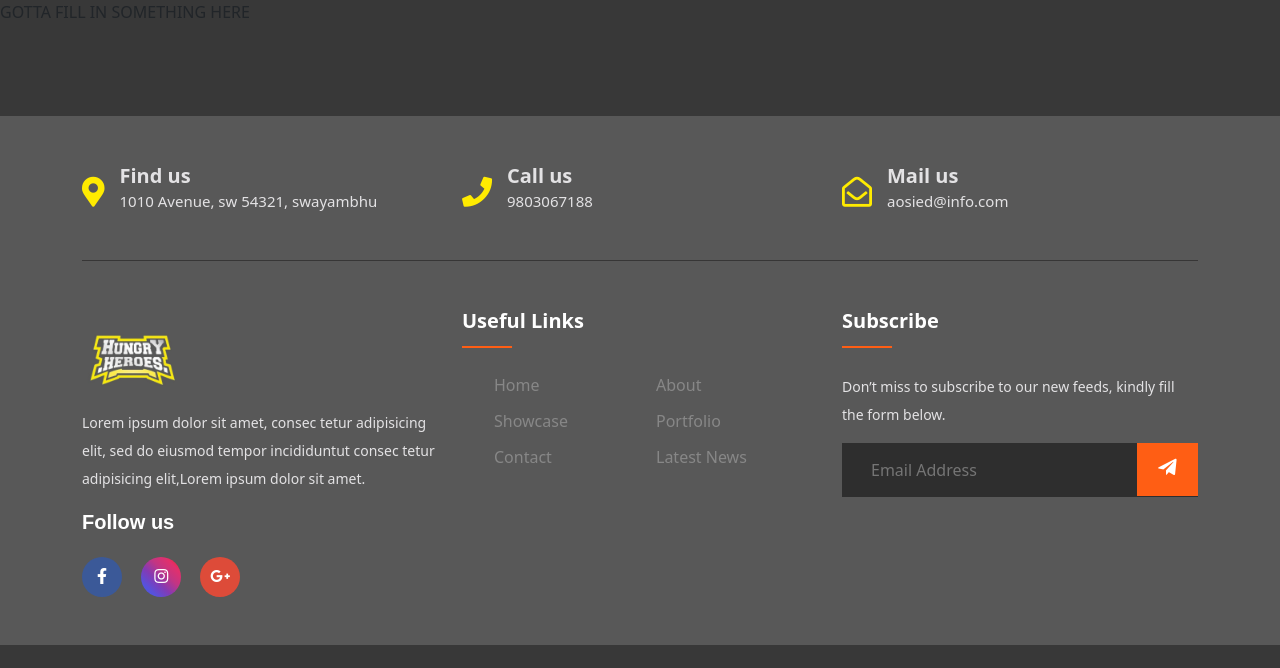
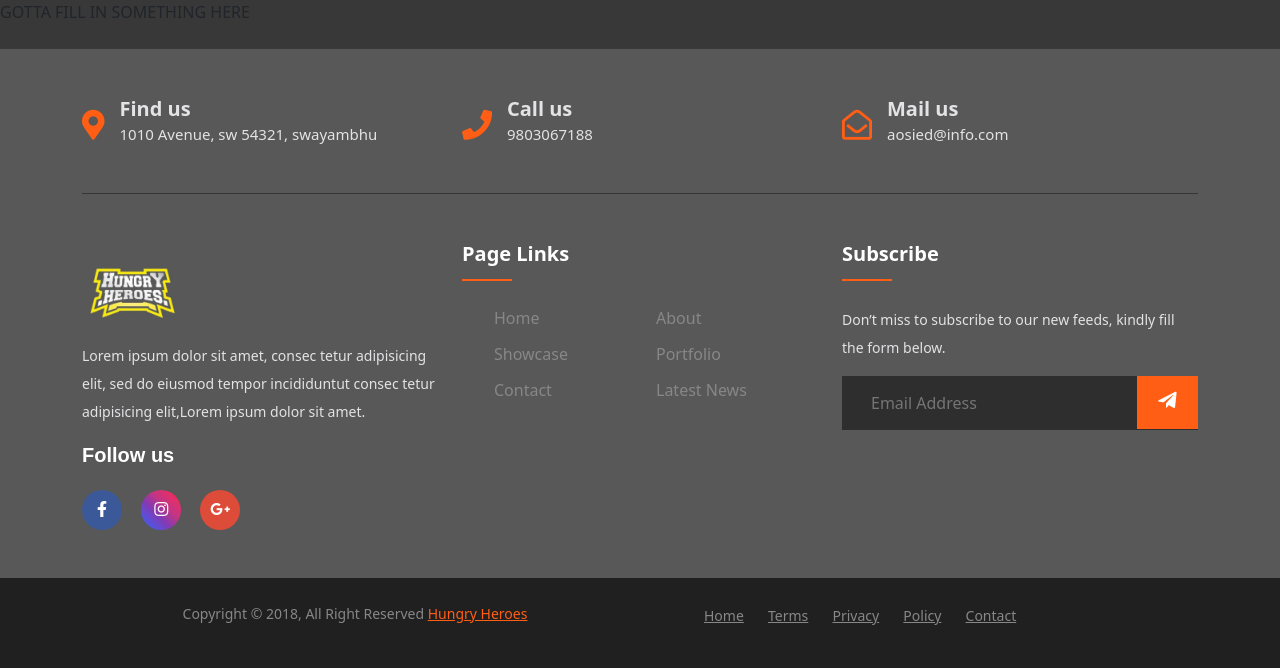
Before and after one commit to anishDev419/palisha, a Django app: page / in a window 1280 px wide. Shown: the part 132-800 px from the top of the page. Run offline with Django 4.2, Linux system fonts and the light colour scheme; some libraries are stand-ins or nearby versions; some web fonts are replaced.

Commit message:
FOOTER DRAFT 3: COPYRIGHT SECTION

```diff
--- a/static/css/styles.css
+++ b/static/css/styles.css
@@ -88,10 +88,6 @@
 
 /* FOOTER STARTS */
 
-.footer-container{
-    margin-bottom: 23px;
-}
-
 .footer-section {
   background: #585858;
   position: relative;
@@ -112,7 +108,7 @@
 }
 
 .single-cta i {
-  color: #ffeb00;
+  color: #ff5e14;
   font-size: 30px;
   margin-top: 8px;
   flex: 0 0 auto; /* Prevents <i> from growing or shrinking */
@@ -273,6 +269,35 @@
 
 /* FOOTER WIDGET 3 ENDS */
 
+/* FOOTER COPYRIGHT AREA STARTS */
+
+
+.copyright-area{
+  background: #202020;
+  padding: 25px 0;
+}
+.copyright-text p {
+  margin: 0;
+  font-size: 14px;
+  color: #878787;
+}
+.copyright-text p a{
+  color: #ff5e14;
+}
+.footer-menu li {
+  display: inline-block;
+  margin-left: 20px;
+}
+.footer-menu li:hover a{
+  color: #ff5e14;
+}
+.footer-menu li a {
+  font-size: 14px;
+  color: #878787;
+}
+
+/* FOOTER COPYRIGHT AREA ENDS */
+
 
 
 /* FOOTER ENDS */
--- a/templates/footer.html
+++ b/templates/footer.html
@@ -65,7 +65,7 @@
                     <div class="col-xl-4 col-lg-4 col-md-6 mb-30">
                         <div class="footer-widget">
                             <div class="footer-widget-heading">
-                                <h3>Useful Links</h3>
+                                <h3>Page Links</h3>
                             </div>
                             <ul>
                                 <li><a href="#">Home</a></li>
@@ -99,5 +99,29 @@
             </div>
 
         </div>
+
+    <div class="copyright-area">
+        <div class="container">
+            <div class="row">
+                <div class="col-xl-6 col-lg-6 text-center text-lg-left">
+                    <div class="copyright-text">
+                        <p>Copyright &copy; 2018, All Right Reserved <a href="#">Hungry Heroes</a></p>
+                    </div>
+                </div>
+                <div class="col-xl-6 col-lg-6 d-none d-lg-block text-right">
+                    <div class="footer-menu">
+                        <ul>
+                            <li><a href="#">Home</a></li>
+                            <li><a href="#">Terms</a></li>
+                            <li><a href="#">Privacy</a></li>
+                            <li><a href="#">Policy</a></li>
+                            <li><a href="#">Contact</a></li>
+                        </ul>
+                    </div>
+                </div>
+            </div>
+        </div>
+    </div>
+
     </footer>
 </div>
```
